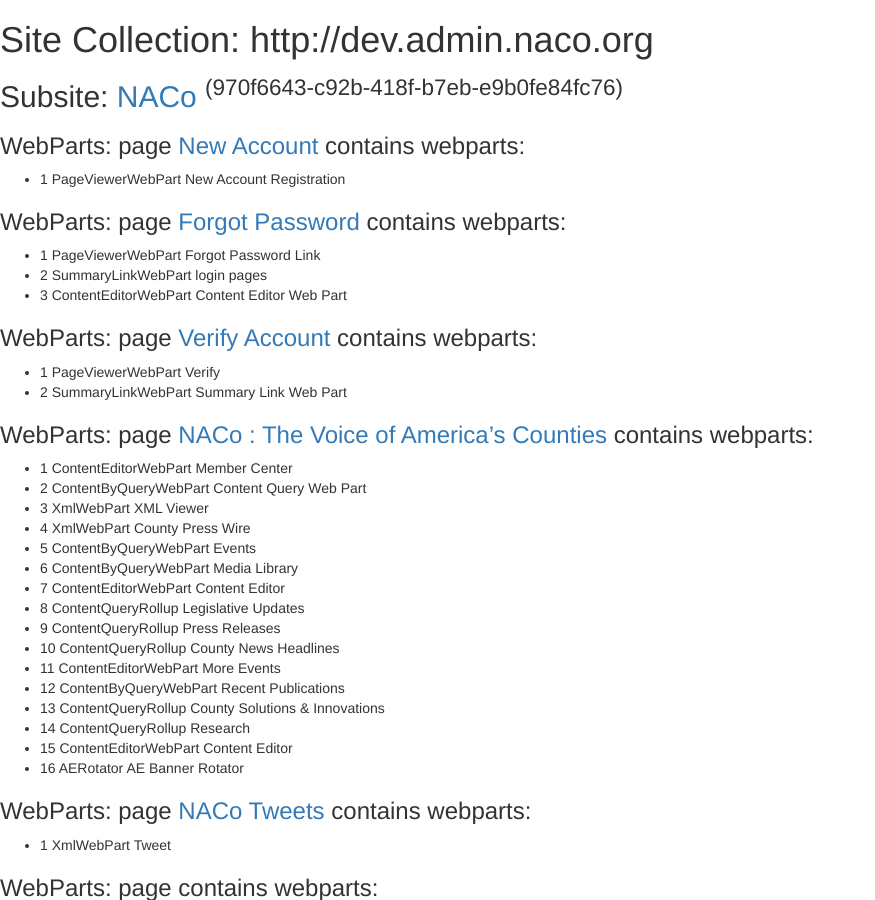
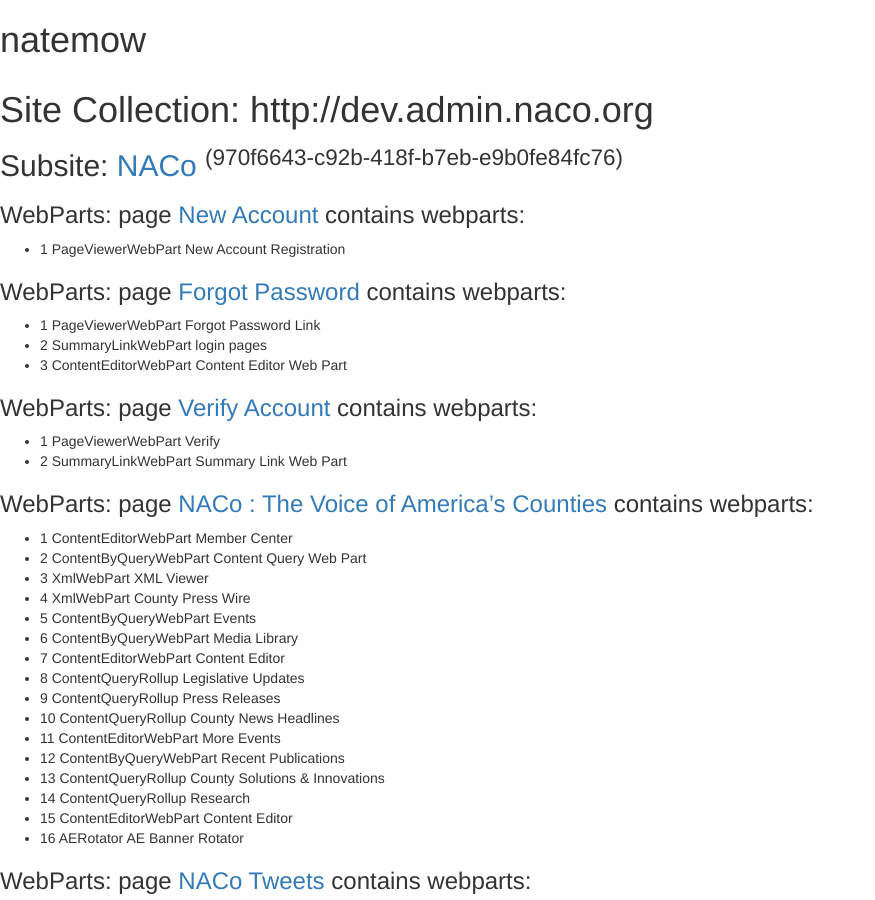
Before and after one commit to natemow/natemow.github.io, a Jekyll site: the page built from MIGRATION-pruned-publishing-pages.md, in a window 1280 px wide and 900 px high. Shown: the whole window, without its empty margins (0-875 px from the left). Built offline with Jekyll 4.4.1, drawn with Linux system fonts in a browser that asks for light colours; nearby versions of some CDN libraries; some of the changed text lies outside the part shown.

Commit message:
Playing around with grid stuff.

```diff
--- a/_includes/footer.html
+++ b/_includes/footer.html
@@ -1,3 +1,7 @@
-
+<div class="row">
+  <div class="col-md-12">
+    <p>&copy; 2015, Some footer copy here.</p>
+  </div>
+</div>
 </body>
 </html>
--- a/_includes/header.html
+++ b/_includes/header.html
@@ -11,3 +11,8 @@
     <link rel="stylesheet" href="/assets/css/screen.css">
   </head>
 <body>
+<div class="row">
+  <div class="col-md-12">
+    <h1>{% if page.title %}{{ page.title }}{% else %}{{ site.title }}{% endif %}</h1>
+  </div>
+</div>
--- a/_layouts/default.html
+++ b/_layouts/default.html
@@ -1,5 +1,9 @@
 {% include header.html %}
 
-  {{ content }}
+<div class="row">
+  <div class="col-md-12">
+    {{ content }}
+  </div>
+</div>
 
 {% include footer.html %}
```
